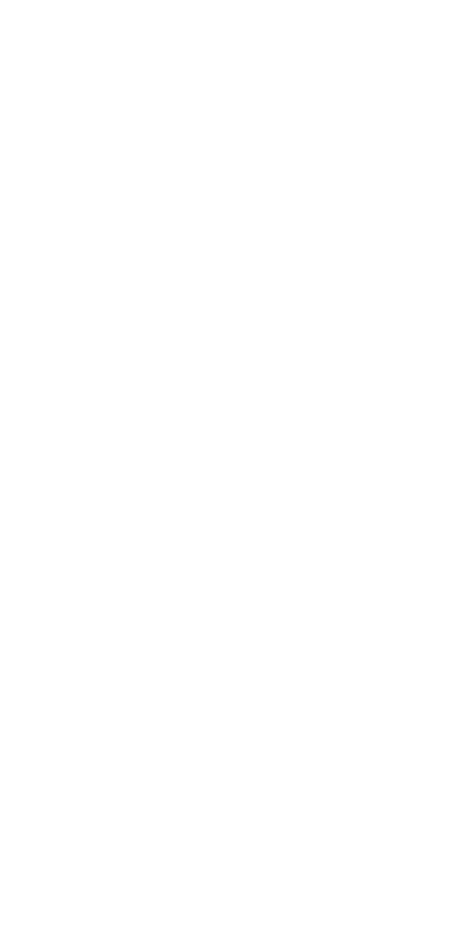
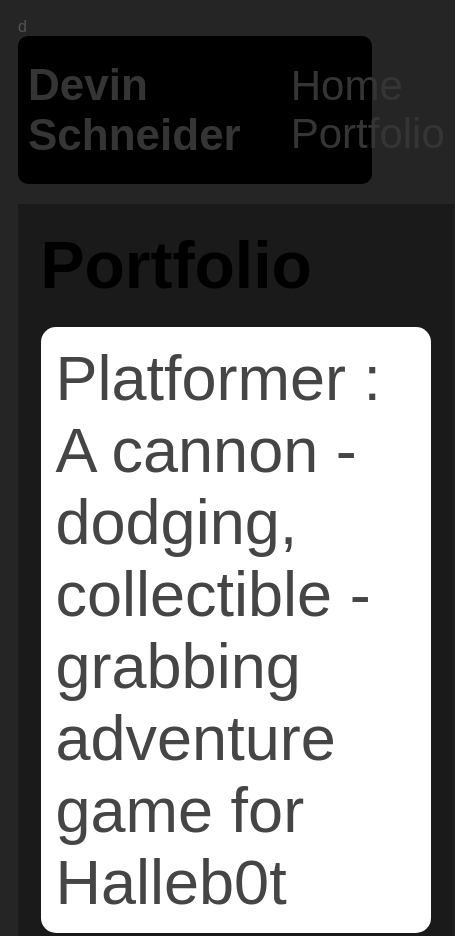
Before and after one commit to DevinSchneider/DevinSchneider.github.io, a plain HTML site: page portfolio.html in a window 390 px wide. Shown: the top 936 px of the page, 455 px wide, since content can reach past the window. Before the commit the page ends 844 px from the top, so only its background shows below. Drawn offline with Linux system fonts and the light colour scheme.

Commit message:
add portfolio.html file

```diff
--- a/portfolio.html
+++ b/portfolio.html
@@ -0,0 +1,33 @@
+<!DOCTYPE HTML>
+    <html>
+        <head>
+            <title>My First Website</title>d
+            <link rel="stylesheet" href="style.css">
+        </head>
+        <body>
+            <div id="all-contents">
+                <nav>
+                    <h1>Devin Schneider</h1>
+                    <ul in="nav-ul">
+                        <li class="nav-li">
+                            <a class="nav-a" href="index.html">Home</a>
+                        </li>
+                        <li class="nav-li">
+                            <a class="nav-a" href="portfolio.html">Portfolio</a>
+                        </li>
+                    </ul>
+                </nav>
+                <main>
+                    <div class="content">
+                        <h1>Portfolio</h1>
+                        <ul id="portfolio">
+                            <li><a href="projects/platformer/">Platformer : A cannon - dodging, collectible - grabbing adventure game for Halleb0t</a></li>
+                            <li><a href="projects/bouncing-box/">Bouncing Box : A project that gives you a taste of game development on the web </a></li>
+                            <li><a href="projects/circularity/">Circularity : A motion poem using random number generation and velocity applied to circle shapes...</a></li>
+
+                        </ul>
+                    </div>
+                </main>
+            </div>
+        </body>
+    </html>
--- a/style.css
+++ b/style.css
@@ -64,3 +64,77 @@ main {
 h2, h3 {
     margin: 0px;
 }
+         /* portfolio styles */
+         .content h1 {
+            color: black;
+        }
+
+        #portfolio {
+            list-style-type: none;
+            padding-left: 0;
+        }
+
+        #portfolio li {
+            background: #fff;
+            padding: 10px;
+            border-radius: 10px;
+            margin-bottom: 10px;
+        }
+
+        #portfolio li:hover {
+            background: #eee;
+        }
+
+        #portfolio a {
+            text-decoration: none;
+            color: #454545;
+        }
+         /* responsive web design */
+         @media screen and (min-width: 120px) and (max-width: 1080px) {
+            main {
+              height: 100ch;
+              zoom: 1.5;
+              display: grid;
+            }
+
+            h1 {
+              font-size: 44px;
+            }
+
+            h2 {
+              font-size: 42px;
+            }
+
+            h3 {
+              font-size: 36px;
+            }
+
+            #all-contents {
+              height: 100ch;
+              margin: none;
+            }
+
+            a {
+              font-size: 42px;
+            }
+
+            .sidebar {
+              margin-right: 0px;
+              justify-content: center;
+              align-items: center;
+            }
+
+            .sidebar-img {
+              width: 100%;
+            }
+
+            p,
+            li {
+              font-size: 24px;
+            }
+
+            .content {
+              align-content: center;
+              justify-content: center;
+            }
+        }
```
